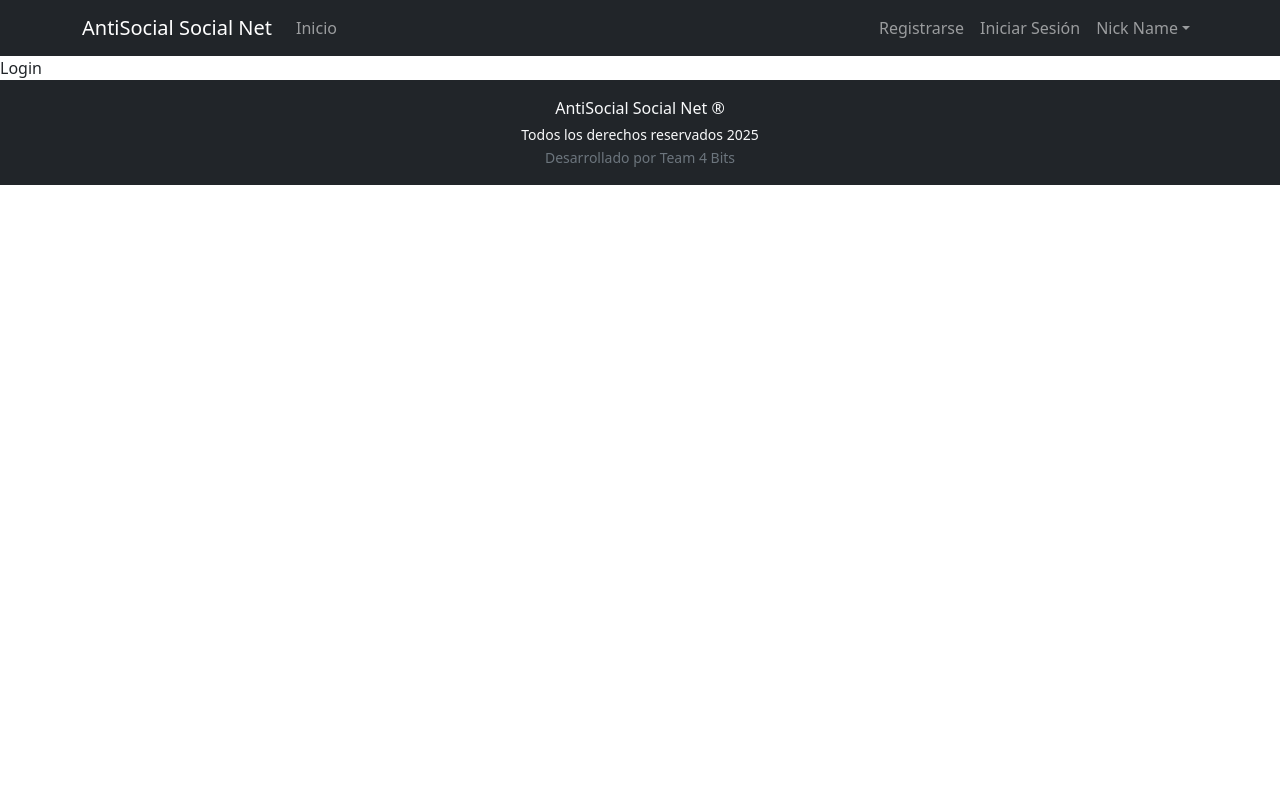
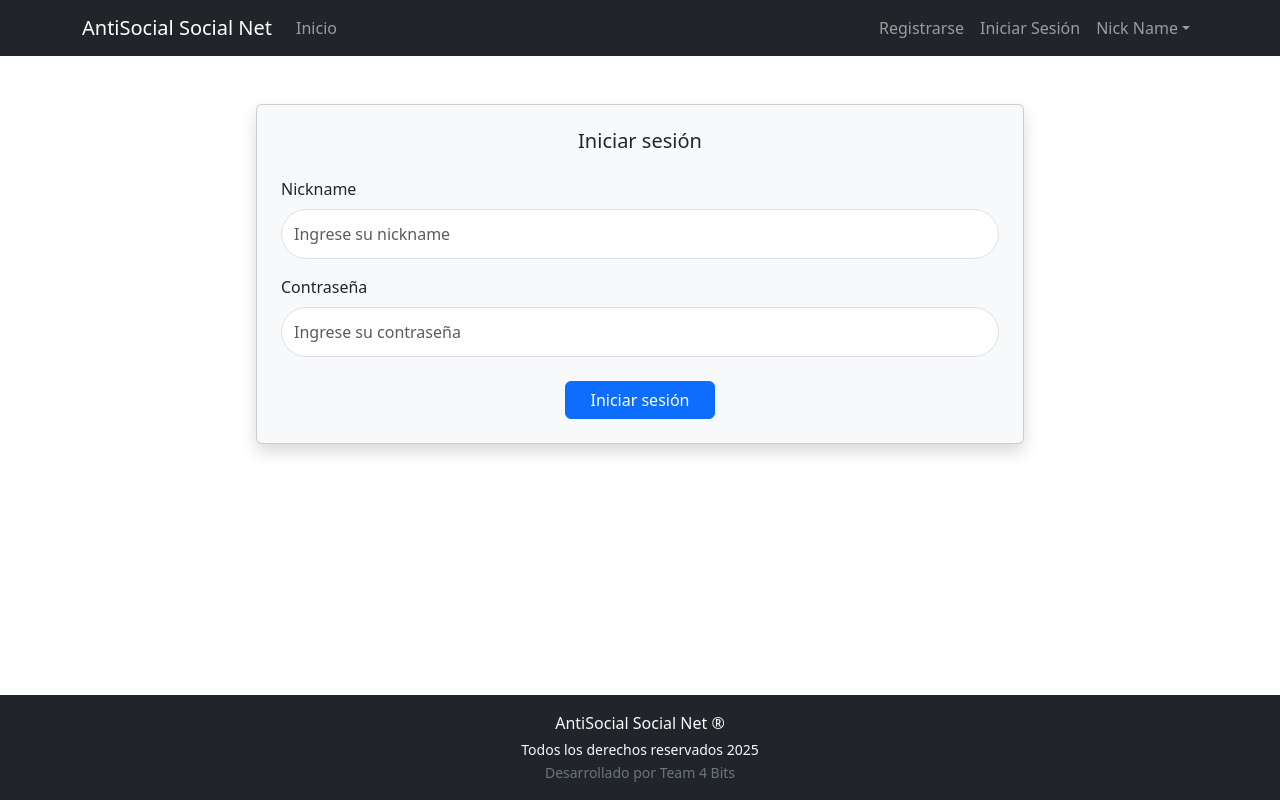
Before and after one commit to team4bits/frontEnd-redSocial, a React (Vite) app: page /login in a window 1280 px wide. Built offline with nearby package versions, Linux system fonts and the light colour scheme.

Commit message:
create component login.jsx and fix app.jsx & login

```diff
--- a/src/App.jsx
+++ b/src/App.jsx
@@ -4,9 +4,58 @@ import Inicio from "./pages/Inicio"
 import Login from "./pages/Login"
 import Registro from "./pages/Registro"
 import Footer from "./components/Footer"
-import Perfil from "./components/Perfil"
+import { createContext, useState, useEffect } from 'react'
+
+// Creamos el contexto de usuario que será compartido globalmente
+export const UserContext = createContext(null)
 
 function App() {
+  // Estado global para el usuario logueado.
+  // Al iniciar la app, intenta cargarlo desde localStorage.
+  const [user, setUser] = useState(() => {
+    const saved = localStorage.getItem('user') // Busca en el almacenamiento local
+    return saved ? JSON.parse(saved) : null    // Si existe, lo convierte de texto a objeto
+  })
+
+  // Cada vez que el estado "user" cambia, lo guarda o elimina del localStorage
+  useEffect(() => {
+    if (user) {
+      localStorage.setItem('user', JSON.stringify(user)) // Guarda el usuario en localStorage
+    } else {
+      localStorage.removeItem('user') // Elimina si no hay usuario (ej: logout)
+    }
+  }, [user]) // Se ejecuta solo cuando cambia "user"
+
+  return (
+    // Provee el estado del usuario (user y setUser) a toda la app usando Context
+    <UserContext.Provider value={{ user, setUser }}>
+      {/* Envolvemos todo con Router para manejar rutas */}
+      <Router>
+        {/* Contenedor principal que ocupa al menos el alto total de la ventana */}
+        <div className="d-flex flex-column min-vh-100">
+
+          {/* Componente de cabecera (siempre visible) */}
+          <Header />
+
+          {/* Contenido principal de cada ruta (crece para empujar el footer hacia abajo) */}
+          <main className="flex-grow-1">
+            <Routes>
+              <Route path="/" element={<Inicio />} />           {/* Página de inicio */}
+              <Route path="/login" element={<Login />} />       {/* Página de login */}
+              <Route path="/registro" element={<Registro />} /> {/* Página de registro */}
+              <Route path="/*" element={<Navigate to="/" />} /> {/* Redirige todo lo no definido a / */}
+            </Routes>
+          </main>
+
+          {/* Componente de pie de página (siempre visible y al final) */}
+          <Footer />
+        </div>
+      </Router>
+    </UserContext.Provider>
+  )
+}
+
+/*function App() {
 
   return (
     <>
@@ -23,6 +72,6 @@ function App() {
       </Router>
     </>
   )
-}
+}*/
 
 export default App
--- /dev/null
+++ b/src/components/Login.jsx
@@ -0,0 +1,111 @@
+// Importamos hooks y dependencias necesarias
+import { useState, useContext } from 'react'
+import { Form, Button, Card, Alert } from 'react-bootstrap' // Componentes UI de Bootstrap
+import { useNavigate } from 'react-router-dom' // Para redirigir al usuario después del login
+import { UserContext } from '../App' // Traemos el contexto del usuario desde App.jsx
+
+const Login = () => {
+  // Estados para manejar los campos del formulario y errores
+  const [nickName, setNickName] = useState('')
+  const [password, setPassword] = useState('')
+  const [error, setError] = useState('')
+
+  // Accedemos a la función setUser para guardar el usuario logueado
+  const { setUser } = useContext(UserContext)
+
+  // Hook para navegar a otra página
+  const navigate = useNavigate()
+
+  // Función que se ejecuta al enviar el formulario
+  const handleLogin = async (e) => {
+    e.preventDefault() // Evita el comportamiento por defecto (recarga de página)
+
+    // Validamos la contraseña fija
+    if (password !== '123456') {
+      setError('Contraseña incorrecta')
+      return
+    }
+
+    try {
+      // Solicitamos la lista completa de usuarios al backend
+      const res = await fetch('http://localhost:3000/users') // modificar la ruta o hacer un .env?
+      const users = await res.json()
+
+      // Buscamos un usuario cuyo nickName coincida con el ingresado
+      const user = users.find(u => u.nickName === nickName)
+
+      if (!user) {
+        // Si no se encuentra, mostramos un mensaje de error
+        setError('Usuario no encontrado')
+      } else {
+        // Si el usuario es válido, lo guardamos en el contexto
+        setUser(user)
+        // Redirigimos a la página de inicio
+        navigate('/')
+      }
+    } catch (err) {
+      // Si ocurre un error al hacer la petición (fallo de red o servidor)
+      setError('Error al conectar con el servidor')
+    }
+  }
+
+  return (
+    // Tarjeta centrada con estilos responsivos y sombra
+    <Card
+      className="w-100 w-md-75 w-lg-50 mx-auto my-5 shadow"
+      style={{
+        maxWidth: '60vw', // ancho máximo para evitar que se estire demasiado
+        minHeight: '20rem',
+        backgroundColor: '#f8f9fa' // fondo gris claro
+      }}
+    >
+      <Card.Body className="p-4">
+        {/* Título centrado */}
+        <Card.Title className="mb-4 text-center">Iniciar sesión</Card.Title>
+
+        {/* Si hay error, se muestra en una alerta roja */}
+        {error && <Alert variant="danger">{error}</Alert>}
+
+        {/* Formulario controlado */}
+        <Form onSubmit={handleLogin}>
+          {/* Campo Nickname */}
+          <Form.Group className="mb-3">
+            <Form.Label>Nickname</Form.Label>
+            <Form.Control
+              type="text"
+              value={nickName} // Valor actual del input
+              onChange={(e) => setNickName(e.target.value)} // Actualiza el estado
+              placeholder="Ingrese su nickname"
+              required
+              className="rounded-pill" // Hace los bordes redondeados
+              style={{ fontSize: '1rem', padding: '0.75rem' }} // Aumenta el tamaño y padding
+            />
+          </Form.Group>
+
+          {/* Campo Contraseña */}
+          <Form.Group className="mb-4">
+            <Form.Label>Contraseña</Form.Label>
+            <Form.Control
+              type="password"
+              value={password}
+              onChange={(e) => setPassword(e.target.value)}
+              placeholder="Ingrese su contraseña"
+              required
+              className="rounded-pill"
+              style={{ fontSize: '1rem', padding: '0.75rem' }}
+            />
+          </Form.Group>
+
+          {/* Botón de login centrado y más angosto */}
+          <div className="text-center">
+            <Button variant="primary" type="submit" className="px-4">
+              Iniciar sesión
+            </Button>
+          </div>
+        </Form>
+      </Card.Body>
+    </Card>
+  )
+}
+
+export default Login
--- a/src/pages/Login.jsx
+++ b/src/pages/Login.jsx
@@ -1,8 +1,11 @@
 import React from 'react'
+import LoginForm from '../components/Login'
 
 function Login() {
   return (
-    <div>Login</div>
+    <div>
+      <LoginForm />
+    </div>
   )
 }
 
```
